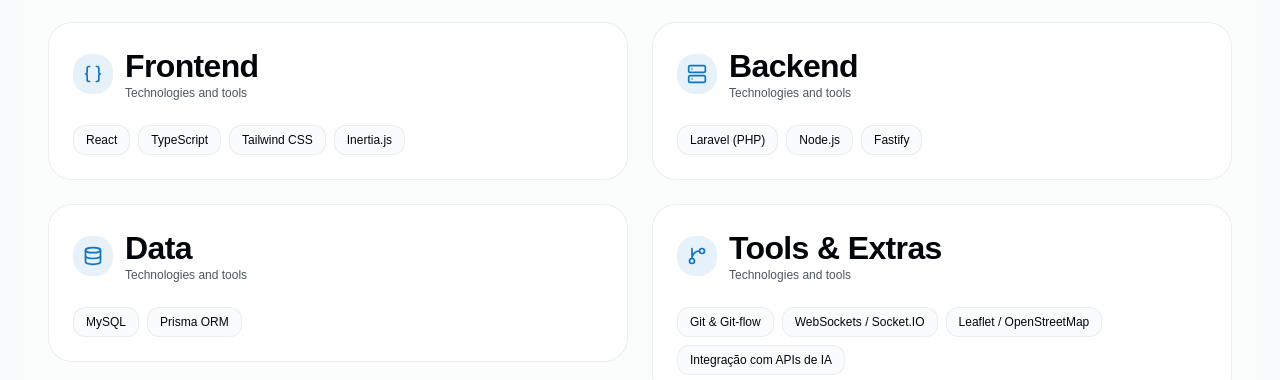
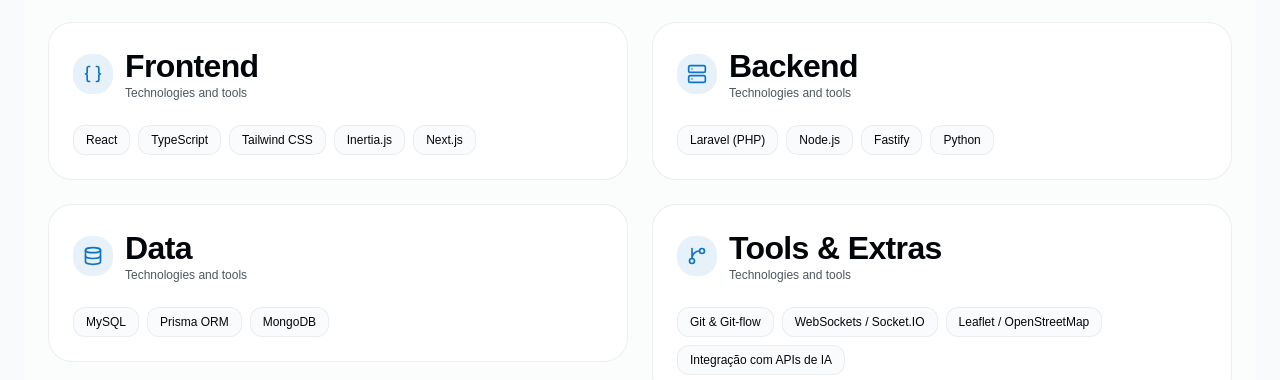
Before and after one commit to Erivaldo07/MY-PORTIFOLIO, a React (Vite) app: page /sobre in a window 1280 px wide. Shown: the part 2800-3180 px from the top of the page. Built offline with nearby package versions, Linux system fonts and the light colour scheme.

Commit message:
fixed the bug of tsconfig

```diff
--- a/src/data/skills.ts
+++ b/src/data/skills.ts
@@ -7,12 +7,12 @@
 }
 
 export const skillGroups: SkillGroup[] = [
-  { title: 'Frontend', icon: Braces, items: ['React', 'TypeScript', 'Tailwind CSS', 'Inertia.js'] },
-  { title: 'Backend', icon: Server, items: ['Laravel (PHP)', 'Node.js', 'Fastify'] },
-  { title: 'Dados', icon: Database, items: ['MySQL', 'Prisma ORM'] },
+  { title: 'Frontend', icon: Braces, items: ['React', 'TypeScript', 'Tailwind CSS', 'Inertia.js', 'Next.js', ] },
+  { title: 'Backend', icon: Server, items: ['Laravel (PHP)', 'Node.js', 'Fastify', 'Python'] },
+  { title: 'Dados', icon: Database, items: ['MySQL', 'Prisma ORM', 'MongoDB'] },
   {
     title: 'Ferramentas & Extras',
     icon: GitBranch,
-    items: ['Git & Git-flow', 'WebSockets / Socket.IO', 'Leaflet / OpenStreetMap', 'Integração com APIs de IA'],
+    items: ['Git & Git-flow', 'WebSockets / Socket.IO', 'Leaflet / OpenStreetMap', 'Integração com APIs de IA', ],
   },
 ]
--- a/tsconfig.app.json
+++ b/tsconfig.app.json
@@ -9,7 +9,6 @@
     "skipLibCheck": true,
 
     /* Alias de importação */
-    "baseUrl": ".",
     "paths": {
       "@/*": ["./src/*"]
     },
```
